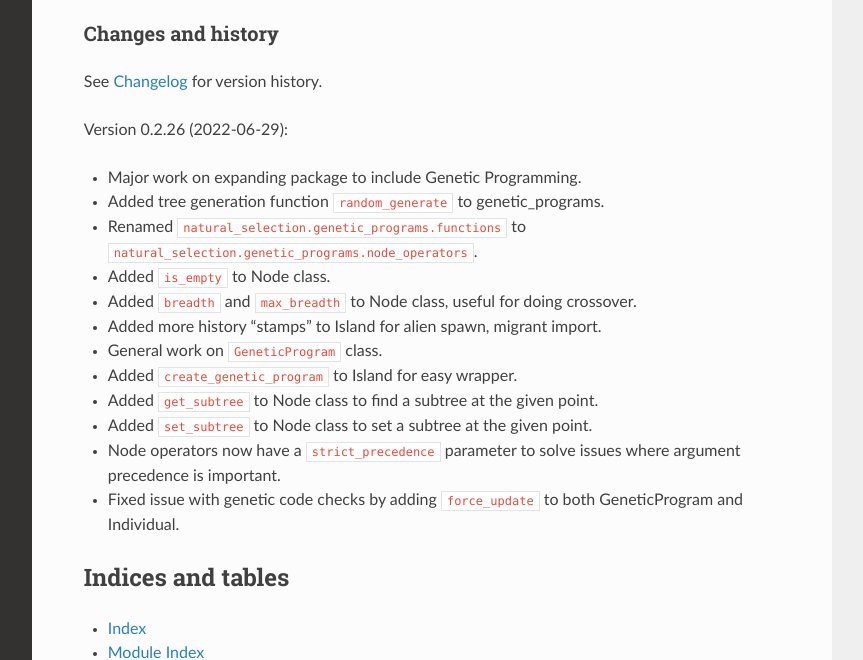
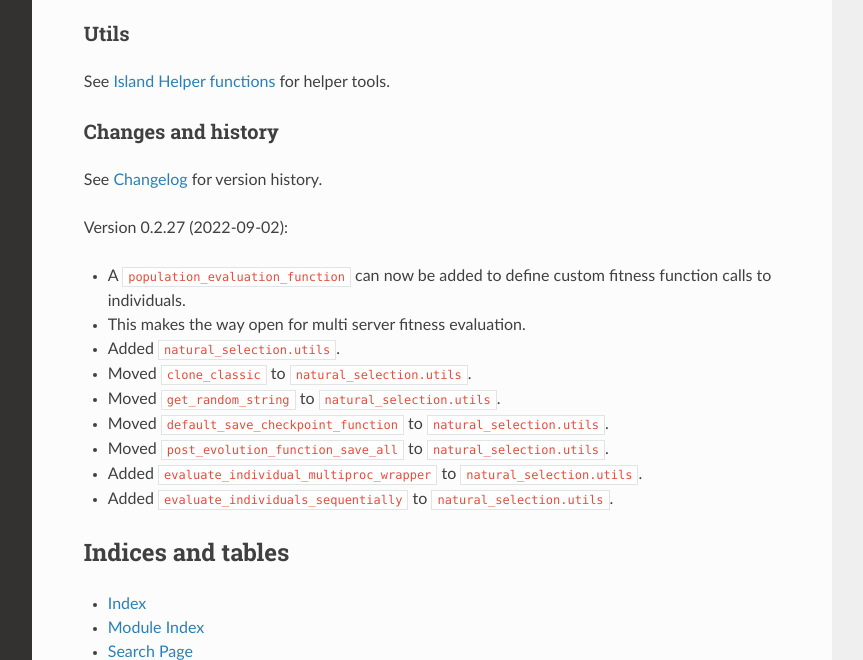
Before and after one commit to Zipfian-Science/natural-selection, a Sphinx documentation site: the page built from docs/source/index.rst, in a window 1280 px wide and 900 px high, scrolled down 2727 px, cut to the strip 240-900 px from the top of the window. Shown: the whole strip, without its empty margins (268-1131 px from the left). Built offline with Sphinx 7.4.7 and the Read the Docs theme 2.0.0, drawn with Linux system fonts in a browser that asks for light colours.

Commit message:
Changes seamingly not yet merged

```diff
--- a/docs/source/changelog.rst
+++ b/docs/source/changelog.rst
@@ -11,9 +11,11 @@ Changelog
 History
 ==========================
 
-Version 0.2.27 (2022-09-01)
+Version 0.2.27 (2022-09-02)
 ---------------------------
 
+* A ``population_evaluation_function`` can now be added to define custom fitness function calls to individuals.
+* This makes the way open for multi server fitness evaluation.
 * Added ``natural_selection.utils``.
 * Moved ``clone_classic`` to ``natural_selection.utils``.
 * Moved ``get_random_string`` to ``natural_selection.utils``.
--- a/docs/source/index.rst
+++ b/docs/source/index.rst
@@ -134,25 +134,27 @@ Island class
 .. autoclass:: natural_selection.__init__.Island
    :members:
 
+Utils
+---------------------
+
+See :ref:`island-helper-functions-page` for helper tools.
+
 Changes and history
 ---------------------
 
 See :ref:`changelog-page` for version history.
 
-Version 0.2.26 (2022-06-29):
+Version 0.2.27 (2022-09-02):
 
-* Major work on expanding package to include Genetic Programming.
-* Added tree generation function ``random_generate`` to genetic_programs.
-* Renamed ``natural_selection.genetic_programs.functions`` to ``natural_selection.genetic_programs.node_operators``.
-* Added ``is_empty`` to Node class.
-* Added ``breadth`` and ``max_breadth`` to Node class, useful for doing crossover.
-* Added more history "stamps" to Island for alien spawn, migrant import.
-* General work on ``GeneticProgram`` class.
-* Added ``create_genetic_program`` to Island for easy wrapper.
-* Added ``get_subtree`` to Node class to find a subtree at the given point.
-* Added ``set_subtree`` to Node class to set a subtree at the given point.
-* Node operators now have a ``strict_precedence`` parameter to solve issues where argument precedence is important.
-* Fixed issue with genetic code checks by adding ``force_update`` to both GeneticProgram and Individual.
+* A ``population_evaluation_function`` can now be added to define custom fitness function calls to individuals.
+* This makes the way open for multi server fitness evaluation.
+* Added ``natural_selection.utils``.
+* Moved ``clone_classic`` to ``natural_selection.utils``.
+* Moved ``get_random_string`` to ``natural_selection.utils``.
+* Moved ``default_save_checkpoint_function`` to ``natural_selection.utils``.
+* Moved ``post_evolution_function_save_all`` to ``natural_selection.utils``.
+* Added ``evaluate_individual_multiproc_wrapper`` to ``natural_selection.utils``.
+* Added ``evaluate_individuals_sequentially`` to ``natural_selection.utils``.
 
 
 Indices and tables
--- a/docs/source/utils.rst
+++ b/docs/source/utils.rst
@@ -3,7 +3,7 @@
    You can adapt this file completely to your liking, but it should at least
    contain the root `toctree` directive.
 
-.. _ga-helper-functions-page:
+.. _island-helper-functions-page:
 
 Island Helper functions
 **************************
--- a/version.json
+++ b/version.json
@@ -1 +1 @@
-{"major": 0, "minor": 2, "patch": 27}
+{"major": 0, "minor": 2, "patch": 28}
```
Also changed, not shown: natural_selection/__init__.py (+12 -4 lines).
